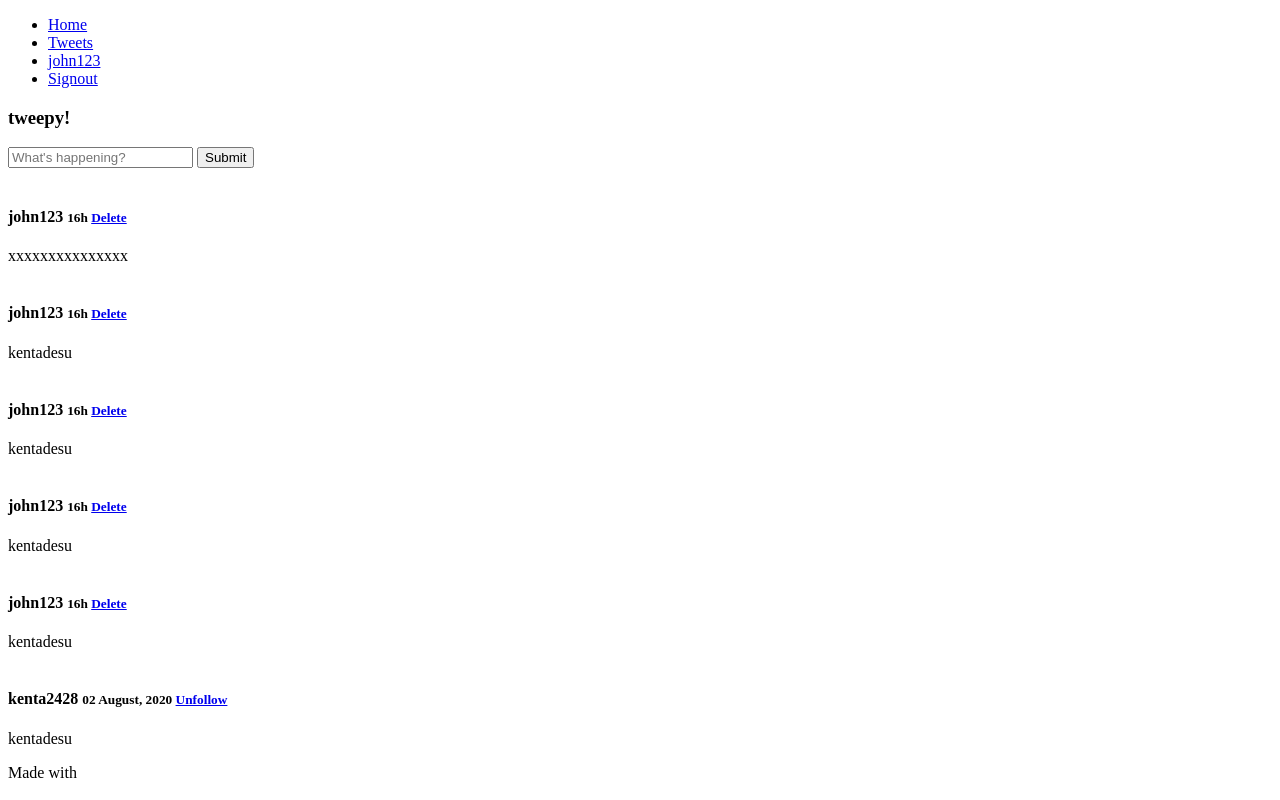
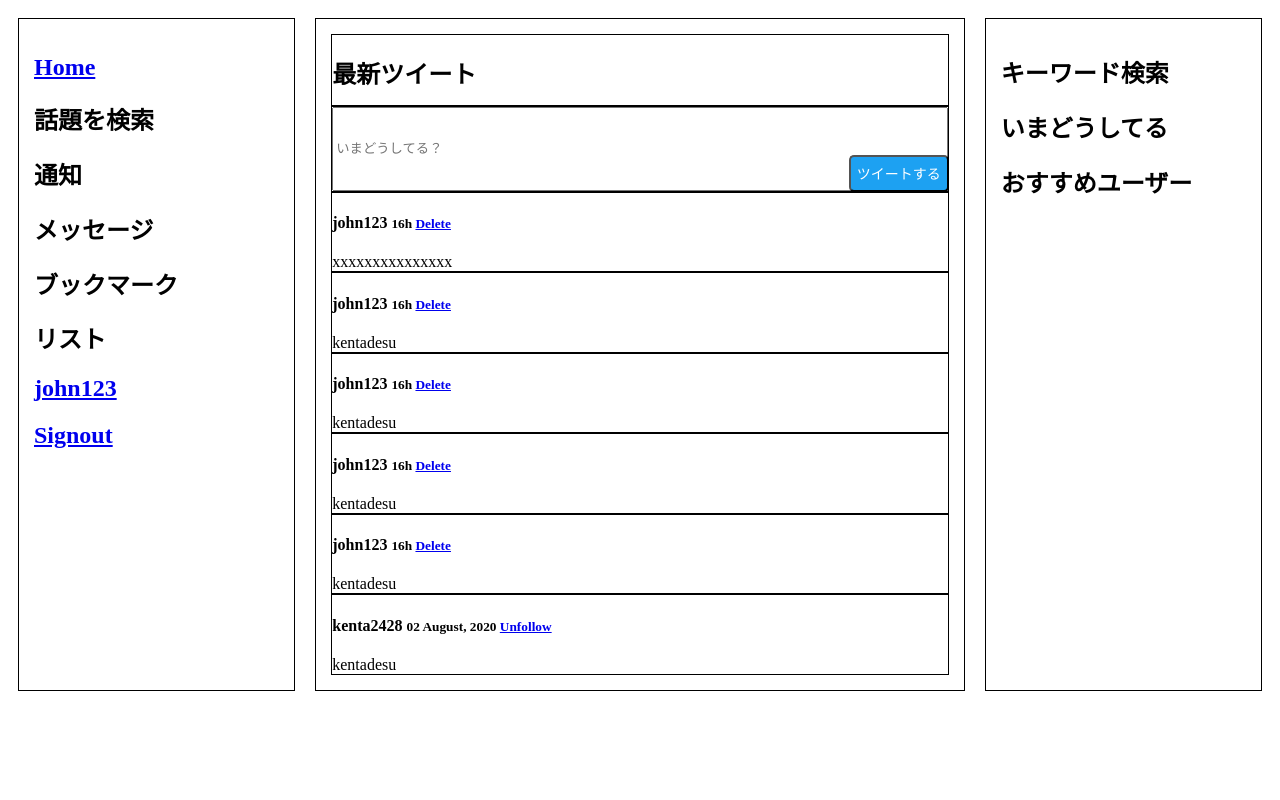
Before and after one commit to kenken1199/flask_twitter_clone, a Flask app: page /tweets/ in a window 1280 px wide. Run offline with Flask 2, Linux system fonts and the light colour scheme; a user stored in the database is signed in; data comes from the database, SQL or seed files in the repository; both versions use the stored data as it was after the commit; parts of the project's set-up code (start-up, migrations or seed data) failed here and were passed over.

Commit message:
twitter UI実装

```diff
--- /dev/null
+++ b/project/static/style.css
@@ -0,0 +1,85 @@
+@charset "UTF-8";
+
+.main section {
+    margin: 10px;
+    background: white;
+    padding: 15px;
+  }
+  .main h1 {
+    color: black;
+    font-size: 1.5rem;
+  }
+  .main p {
+    margin-top: 10px;
+  }
+
+  .main {
+    display: flex;
+    max-width: 1375px;
+    margin: 0 auto;
+    justify-content:space-around;
+  }
+  .main .top {
+    border: 1px solid;
+    height: 70px;
+    /* border-bottom: none; */
+  }
+  .main section {
+    flex: 1;
+  }
+  .main .col-2 {
+    flex: 2;
+  }
+
+  /* .main .tweet {
+    border: 1px solid;
+  }
+
+  .main .timeline {
+    border: 1px solid;
+  } */
+  .one-tweet {
+    border: 1px solid;
+  }
+
+  .main .col-1 {
+    border: 1px solid;
+  }
+
+  .main .col-2 {
+    border: 1px solid;
+  }
+
+  .main .col-3 {
+    border: 1px solid;
+  }
+
+  .alert .alert-success .error {
+      width: auto;
+      text-align: center;
+  }
+
+  .form-control {
+    width: 607.5px;
+    height: 77.81px;
+  }
+
+  .main .input-group {
+    border: 1px solid;
+  }
+
+  .main .tweet {
+    position: relative;
+  }
+
+  .button {
+    position: absolute;
+    right: 0;
+    bottom: 0;
+    width: 100px;
+    height: 37px;
+    background-color: rgb(29, 161, 242);
+    font-size: 14px;
+    border-radius: 5px;
+    color: white;
+  }
--- a/project/templates/layout.html
+++ b/project/templates/layout.html
@@ -3,41 +3,23 @@
   <head>
     <meta charset="utf-8">
     <title>twitter clone</title>
+    <link rel=stylesheet href="{{ url_for('static', filename='style.css')}}">
   </head>
-
   <body>
-   <div class="container">
-      <div class="header clearfix">
-        <nav>
-          <ul class="nav nav-pills pull-right">
-          {% if session.logged_in %}
-          <li><a href="/">Home</a></li>
-          <li><a href="/tweets/">Tweets</a></li>
-          <li><a href="{{ url_for('users.all_users') }}">{{ session.name }}</a></li>
-          {% endif %}
           {% if not session.logged_in %}
           {% block signin_form %}{% endblock signin_form %}
-          {% else %}
-          <li role="presentation"><a href="{{ url_for('users.logout') }}">Signout</a></li>
           {% endif %}
-          </ul>
-        </nav>
-        <h3 class="text-muted"><span class="glyphicon glyphicon-comment" aria-hidden="true"></span>  tweepy!</h3>
-      </div>
       {% for message in get_flashed_messages() %}
-      <div class="alert alert-success">{{ message }}</div>
+      <h4 class="alert alert-success">{{ message }}</h4>
       {% endfor %}
       {% if error %}
-      <div class="error">
+      <h4 class="error">
           <strong>Error:</strong>{{ error }}
-      </div>
+      </h4>
       {% endif %}
       {% block content %}
       {% endblock content %}
       <footer class="footer">
-        <p>Made with <span class="glyphicon glyphicon-heart" style="color:#c7254e" aria-hidden="true"></span></p>
       </footer>
-
-    </div>
   </body>
 </html>
--- /dev/null
+++ b/project/templates/tweets2.html
@@ -0,0 +1,67 @@
+{% extends 'layout.html' %}
+
+{% block content %}
+<div class="main">
+    <section class="col-1">
+        {% if session.logged_in %}
+        <h1><a href="/">Home</a></h1>
+        <h1>話題を検索</h1>
+        <h1>通知</h1>
+        <h1>メッセージ</h1>
+        <h1>ブックマーク</h1>
+        <h1>リスト</h1>
+        <h1><a href="{{ url_for('users.all_users') }}">{{ session.name }}</a></li></h1>
+        {% endif %}
+        {% if not session.logged_in %}
+        {% block signin_form %}{% endblock signin_form %}
+        {% else %}
+        <h1 role="presentation"><a href="{{ url_for('users.logout') }}">Signout</a></h1>
+        {% endif %}
+    </section>
+    <section class="col-2">
+        <div class="top">
+            <h1>最新ツイート</h1>
+        </div>
+        <div class="tweet">
+            <form action="{{ url_for('tweets.post_tweet') }}" method="post">
+                {{ form.csrf_token }}
+                <div class="input-group">
+                {{ form.tweet(placeholder="いまどうしてる？", class="form-control") }}
+                {% if form.tweet.errors %}
+                <span class="error">
+                    {% for error in form.tweet.errors %}
+                    {{ error }}
+                    {% endfor %}
+                </span>
+                {% endif %}
+                <span class="input-group-btn">
+                    <input class="button" type="submit" value="ツイートする">
+                </span>
+                </div>
+            </form>
+        </div>
+        <div class="timeline">
+            {% for tweet in all_tweets %}
+                {% if tweet.poster.name == session.name %}
+                <div class="one-tweet">
+                    <h4>{{ tweet.poster.name }}
+                        <small>{{ tweet.delta_time(tweet.posted) }} <a class="btn btn-default btn-xs" href="{{ url_for('tweets.delete_tweet', tweet_id=tweet.tweet_id )}}">Delete</a></small></h4>
+                    {{ tweet.tweet }}
+                </div>
+                    {% else %}
+                <div class="one-tweet">
+                    <h4>{{ tweet.poster.name }}
+                        <small>{{ tweet.delta_time(tweet.posted) }} <a class="btn btn-info btn-xs" href="{{ url_for('tweets.unfollow_user', user_id=tweet.poster.id )}}">Unfollow</a></small></h4>
+                    {{ tweet.tweet }}
+                </div>
+                    {% endif %}
+            {% endfor %}
+        </div>
+    </section>
+    <section class="col-3">
+        <h1>キーワード検索</h1>
+        <h1>いまどうしてる</h1>
+        <h1>おすすめユーザー</h1>
+    </section>
+</div>
+{% endblock content %}
--- a/project/tweets/views.py
+++ b/project/tweets/views.py
@@ -42,7 +42,7 @@ def filtered_tweets(user_id):
 @login_required
 def tweet():
     return render_template(
-        'tweets.html',
+        'tweets2.html',
         form=PostTweetForm(),
         all_tweets=filtered_tweets(session['user_id']),
     )
```
Also changed, not shown: project/project.db.
